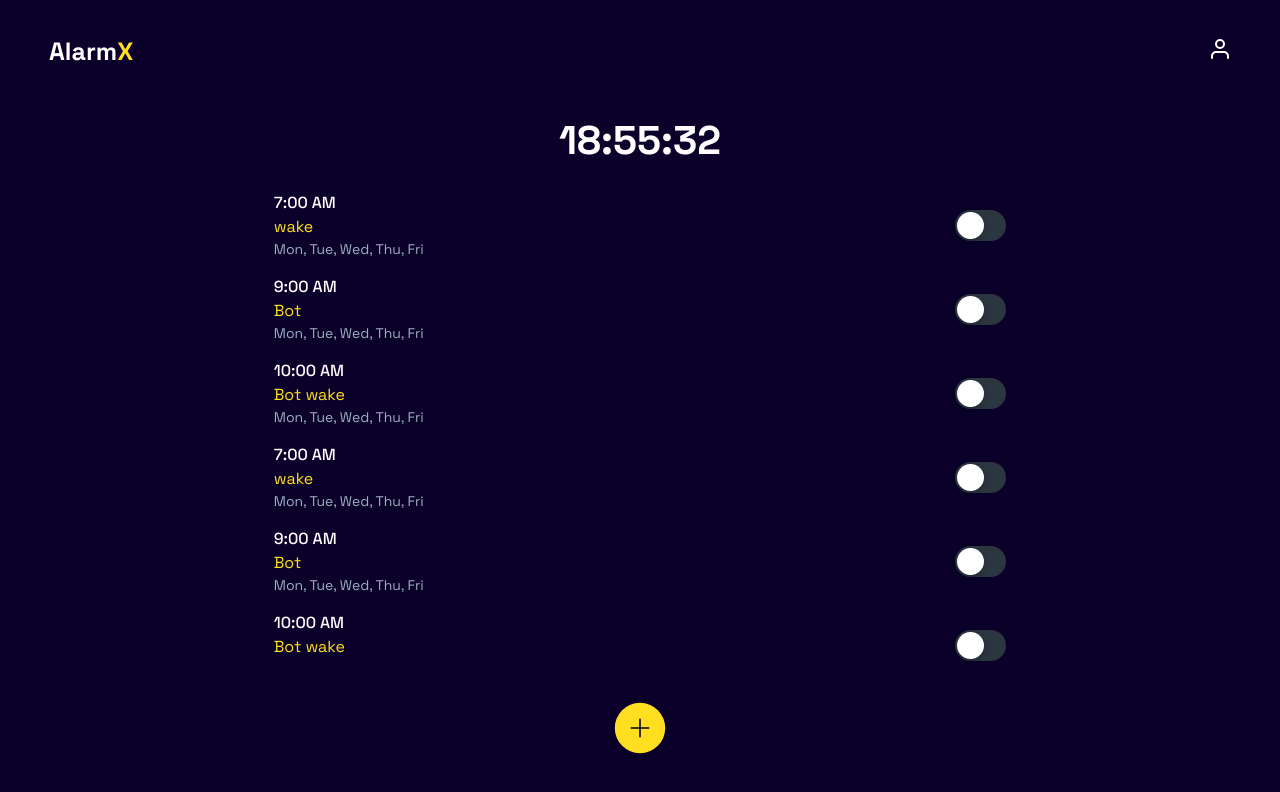
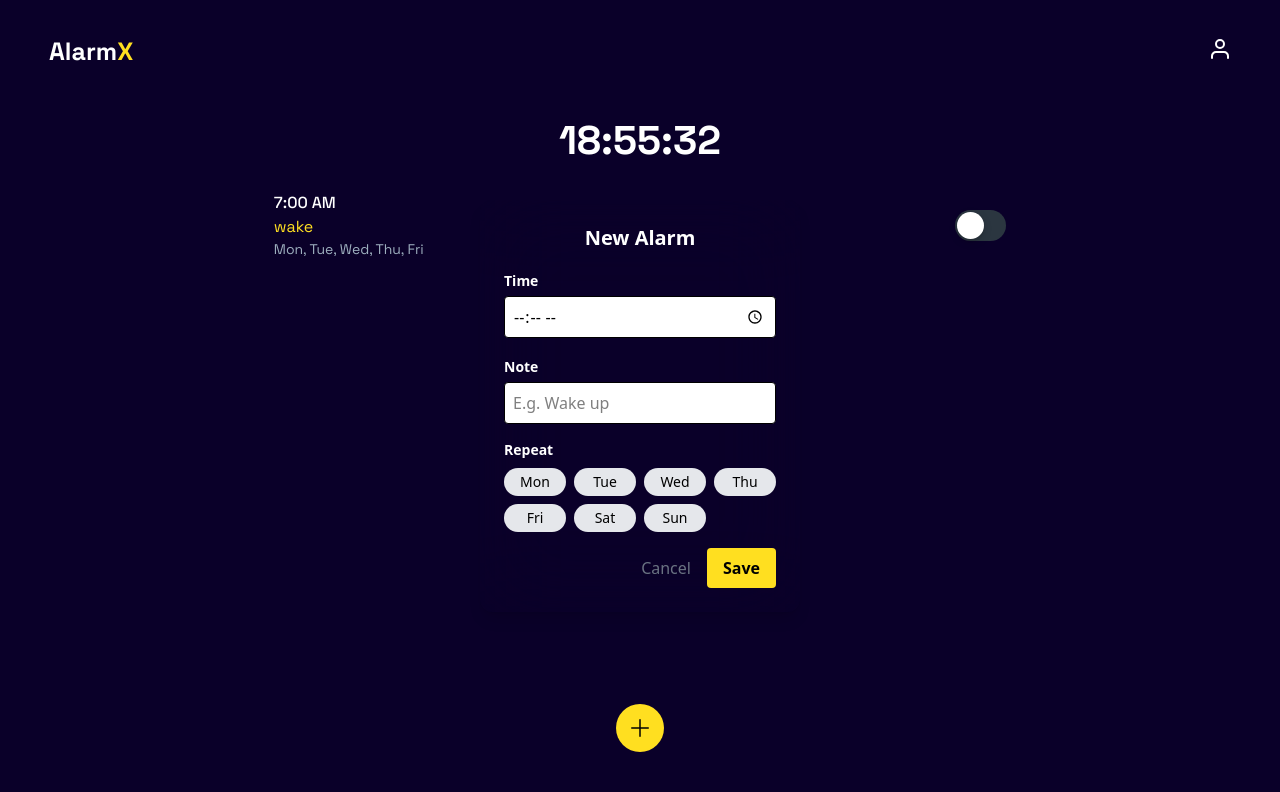
Before and after one commit to Venkatsai04/AlarmX, a React (Vite) app: page / in a window 1280 px wide. Both pictures are taken after a click on the button 640 px from the left and 728 px from the top of the page. Shown: the top 792 px of the page. Built offline with nearby package versions, Linux system fonts and the light colour scheme.

Commit message:
setTimer

```diff
--- a/src/App.jsx
+++ b/src/App.jsx
@@ -2,45 +2,23 @@ import React, { useState } from 'react'
 
 const App = () => {
 
+  const [showDialog, setShowDialog] = useState(false);
+  const [newTime, setNewTime] = useState('');
+  const [newNote, setNewNote] = useState('');
+  const [repeatDays, setRepeatDays] = useState([]);
+
   const [Time, setTime] = useState()
-  const [Alarms, setAlarms] = useState([
+  const [AlarmsList, setAlarmsList] = useState([
     {
       time: "7:00 AM",
       note: "wake"
     },
-    {
-      time: "9:00 AM",
-      note: "Bot"
-    },
-    {
-      time: "10:00 AM",
-      note: "Bot wake"
-    },
-    {
-      time: "7:00 AM",
-      note: "wake"
-    },
-    {
-      time: "9:00 AM",
-      note: "Bot"
-    },
-    {
-      time: "10:00 AM",
-      note: "Bot wake"
-    },
-    {
-      time: "7:00 AM",
-      note: "wake"
-    },
-    {
-      time: "9:00 AM",
-      note: "Bot"
-    },
-    {
-      time: "10:00 AM",
-      note: "Bot wake"
-    },
+
   ])
+
+  const setAlarm = () => {
+
+  }
 
   const getCurrTime = () => {
     const now = new Date()
@@ -78,8 +56,8 @@ const App = () => {
 
           <h1 className="text-white text-[40px] font-bold px-4 text-center pb-3 pt-6">{Time}</h1>
 
-         <div className='h-[60vh] overflow-y-auto'>
-           {Alarms.map((alarm, i) => (
+          <div className='h-[60vh] overflow-y-auto scrollbar-thin scrollbar-thumb-gray-700'>
+            {AlarmsList.map((alarm, i) => (
               <div
                 key={i}
                 className="flex items-center gap-4 bg-[#0a0029] px-4 min-h-[72px] py-2 justify-around overflow-y-auto"
@@ -90,7 +68,7 @@ const App = () => {
                   <p className="text-[#9daebe] text-sm">Mon, Tue, Wed, Thu, Fri</p>
                 </div>
                 <div className="shrink-0">
-                <label className="relative flex h-[31px] w-[51px] cursor-pointer items-center rounded-full bg-[#2b3640] p-0.5 has-[:checked]:justify-end has-[:checked]:bg-[#dce8f3]">
+                  <label className="relative flex h-[31px] w-[51px] cursor-pointer items-center rounded-full bg-[#2b3640] p-0.5 has-[:checked]:justify-end has-[:checked]:bg-yellow-300">
                     <div
                       className="h-full w-[27px] rounded-full bg-white"
                       style={{ boxShadow: "rgba(0, 0, 0, 0.15) 0px 3px 8px, rgba(0, 0, 0, 0.06) 0px 3px 1px" }}
@@ -103,25 +81,95 @@ const App = () => {
           </div>
         </div>
 
-        <div className='flex items-center justify-center mb-12 mt-10 '>
+        <div className="flex items-center justify-center mb-12 mt-4">
           <button
-            // onClick={onClick}
-            className="flex items-center scale-105 justify-center w-12 h-12 rounded-full bg-yellow-300 text-black text-2xl hover:bg-blue-700 transition-colors"
-            aria-label="Add"
+            onClick={() => setShowDialog(true)}
+            className="w-12 h-12 flex items-center justify-center bg-yellow-300 rounded-full hover:bg-blue-700 transition"
           >
-            <svg
-              className="w-6 h-6"
-              fill="currentColor"
-              viewBox="0 0 256 256"
-              xmlns="http://www.w3.org/2000/svg"
-            >
+            <svg className="w-6 h-6 text-black" fill="currentColor" viewBox="0 0 256 256">
               <path d="M224,128a8,8,0,0,1-8,8H136v80a8,8,0,0,1-16,0V136H40a8,8,0,0,1,0-16h80V40a8,8,0,0,1,16,0v80h80A8,8,0,0,1,224,128Z" />
             </svg>
           </button>
         </div>
 
 
+
       </div>
+
+      {showDialog && (
+        <div className="mt-3 fixed inset-0 bg-transparent bg-opacity-60 flex items-center justify-center z-50">
+          <div className="bg-transparent backdrop-blur-2xl rounded-xl p-6 w-80 space-y-4 shadow-lg">
+            <h2 className="text-xl font-bold text-center text-white">New Alarm</h2>
+
+            <label className="block ">
+              <span className="text-sm font-semibold text-white">Time</span>
+              <input
+                type="time"
+                value={newTime}
+
+                onChange={(e) => setNewTime(e.target.value)}
+                className="w-full mt-1 p-2 border rounded bg-white"
+              />
+            </label>
+
+            <label className="block ">
+              <span className="text-sm font-semibold text-white">Note</span>
+              <input
+                type="text"
+                value={newNote}
+                onChange={(e) => setNewNote(e.target.value)}
+                className="w-full mt-1 p-2 border rounded bg-white"
+                placeholder="E.g. Wake up"
+              />
+            </label>
+
+            <div>
+              <span className="text-sm font-semibold block mb-2 text-white">Repeat</span>
+              <div className="grid grid-cols-4 gap-2">
+                {['Mon', 'Tue', 'Wed', 'Thu', 'Fri', 'Sat', 'Sun'].map((day) => (
+                  <button
+                    key={day}
+                    type="button"
+                    onClick={() =>
+                      setRepeatDays((prev) =>
+                        prev.includes(day) ? prev.filter((d) => d !== day) : [...prev, day]
+                      )
+                    }
+                    className={`px-2 py-1 text-sm rounded-full ${repeatDays.includes(day) ? 'bg-blue-700 text-white' : 'bg-gray-200'
+                      }`}
+                  >
+                    {day}
+                  </button>
+                ))}
+              </div>
+            </div>
+
+            <div className="flex justify-end gap-4">
+              <button onClick={() => setShowDialog(false)} className="text-gray-500 hover:underline">
+                Cancel
+              </button>
+              <button
+                onClick={() => {
+                  if (newTime) {
+                    setAlarmsList((prev) => [
+                      ...prev,
+                      { time: newTime, note: newNote || 'Alarm', days: repeatDays },
+                    ]);
+                    setShowDialog(false);
+                    setNewTime('');
+                    setNewNote('');
+                    setRepeatDays([]);
+                  }
+                }}
+                className="bg-yellow-300 px-4 py-2 rounded text-black font-semibold hover:bg-blue-700 hover:text-white"
+              >
+                Save
+              </button>
+            </div>
+          </div>
+        </div>
+      )}
+
     </>
   )
 }
```
Lines whose indentation alone changed are shown as unchanged.
